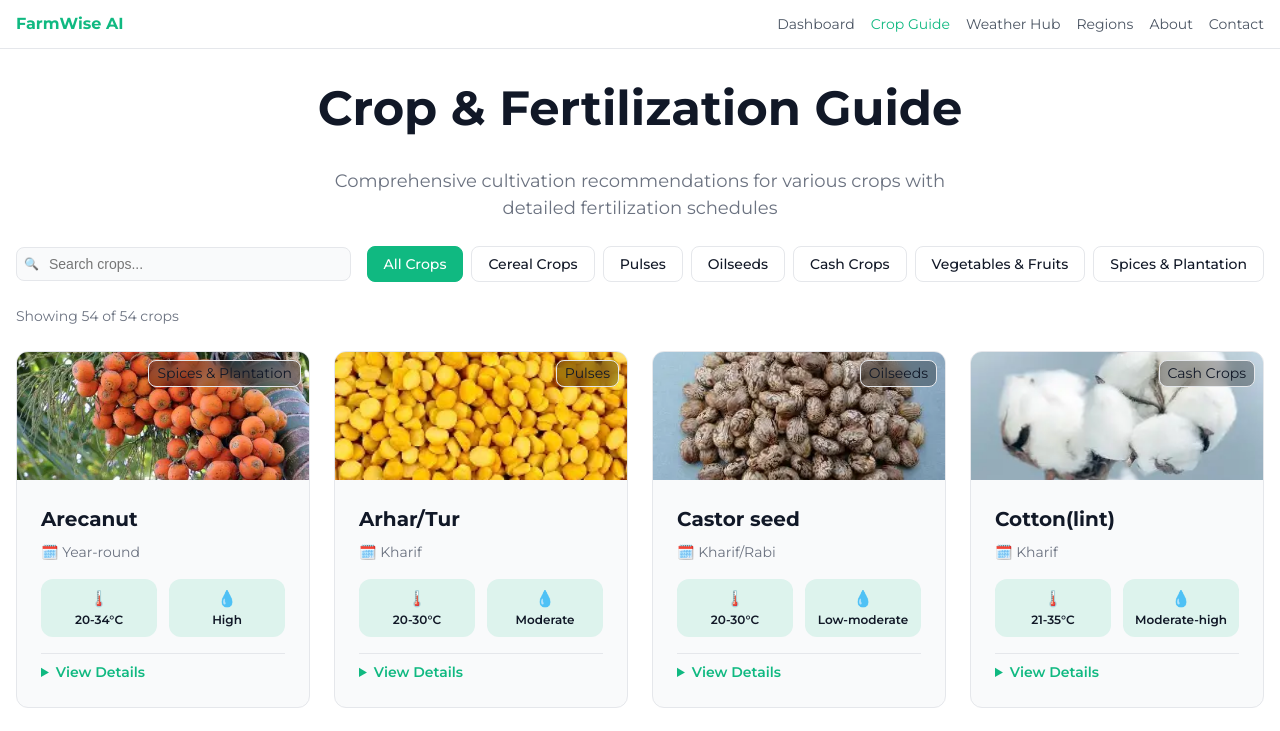
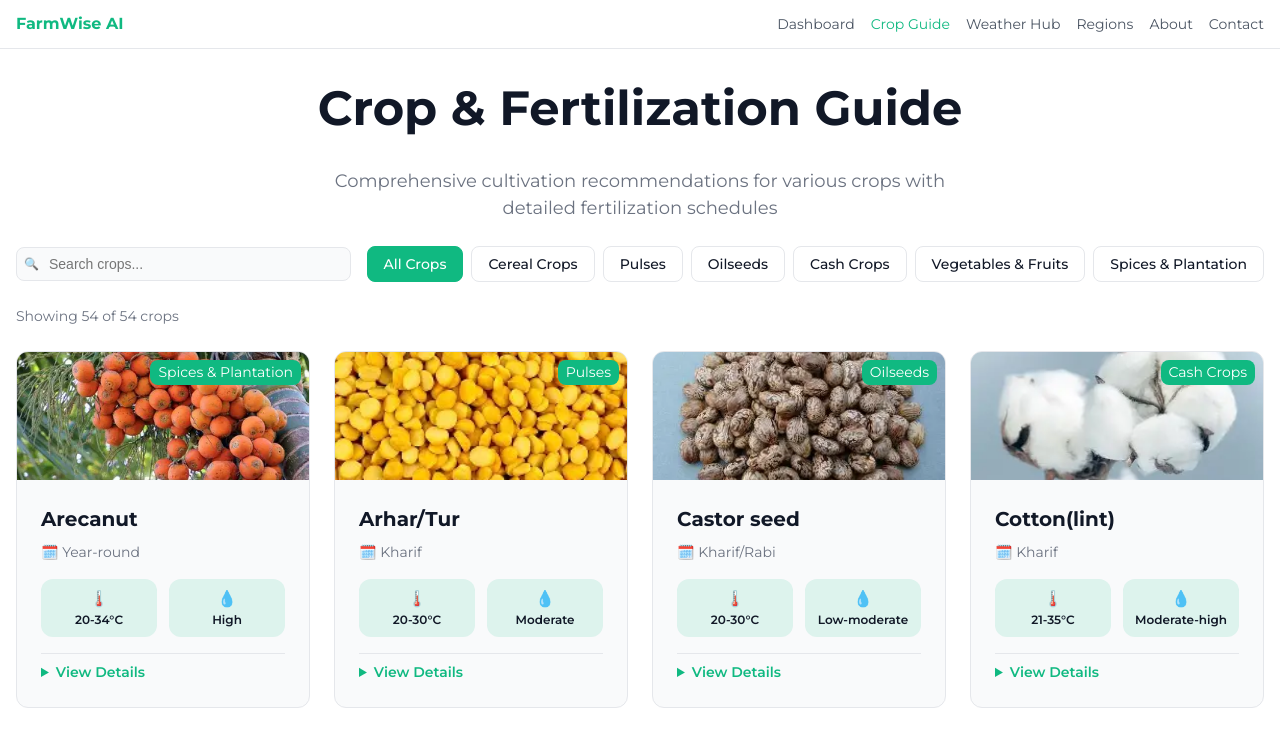
Before and after one commit to kartikadhonde/frontend-si-g-h, an Angular app: page /crop-guide in a window 1280 px wide. Shown: the top 731 px of the page. Built offline with nearby package versions, Linux system fonts and the light colour scheme.

Commit message:
basiccss

```diff
--- a/src/app/features/crop-guide/crop-guide/crop-guide.css
+++ b/src/app/features/crop-guide/crop-guide/crop-guide.css
@@ -12,7 +12,7 @@
 .crop-thumb { height: 128px; display:flex; align-items:center; justify-content:center; background: linear-gradient(135deg, rgba(16,185,129,0.15), rgba(37,99,235,0.15)); position:relative; }
 .crop-image { width: 100%; height: 100%; object-fit: cover; transition: transform var(--transition); }
 .crop-card:hover .crop-image { transform: scale(1.08); }
-.chip-floating { position:absolute; right: var(--space-2); top: var(--space-2); background: rgba(0,0,0,0.3); backdrop-filter: blur(6px); border:1px solid var(--color-border); padding: 2px var(--space-2); border-radius: var(--radius-md); }
+.chip-floating { position:absolute; right: var(--space-2); top: var(--space-2); background: var(--color-secondary);padding: 2px var(--space-2); border-radius: var(--radius-md); color: var(--color-bg);}
 
 .title { font-size: var(--text-xl); font-weight:700; }
 .grid-compact { display:grid; grid-template-columns: repeat(2,minmax(0,1fr)); gap: var(--space-3); }
```
